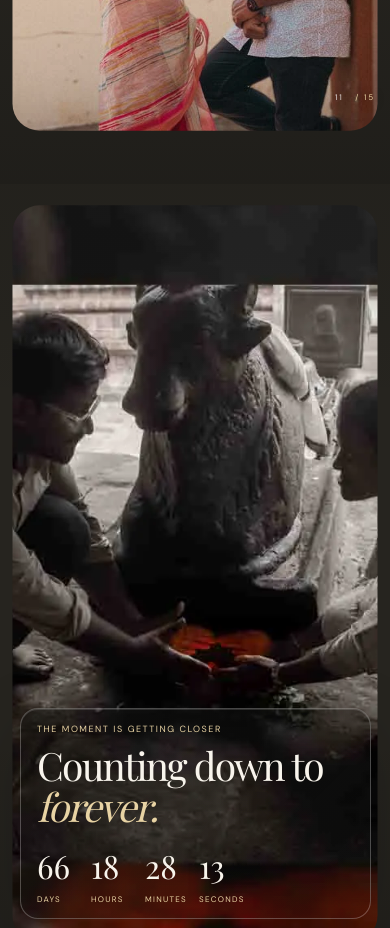
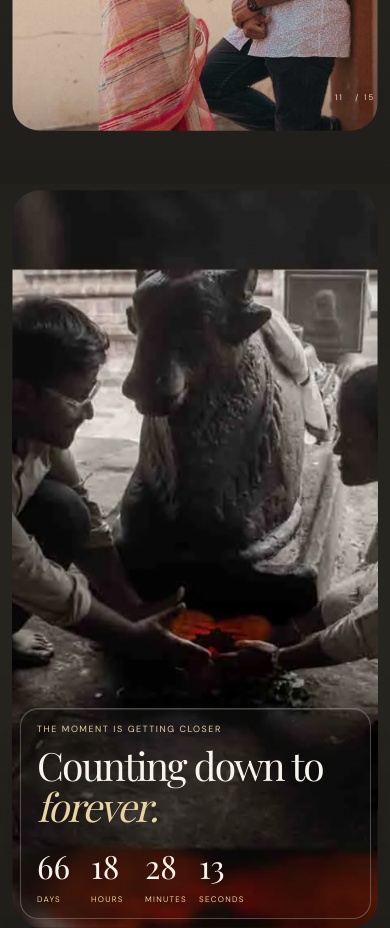
Before and after one commit to bm18ind/balawedsgaja, a plain HTML site: page index.html in a window 390 px wide. Shown: the part 9100-10028 px from the top of the page. Drawn offline with nearby package versions, Linux system fonts and the light colour scheme; a web font is replaced by a local one.

Commit message:
Add files via upload

```diff
--- a/styles.css
+++ b/styles.css
@@ -1324,12 +1324,13 @@ body{overflow-x:hidden;background:#11110f}
 /* Page 12 refinements:
    Mobile: lift the background photograph by 7px.
    Desktop: shrink the glass copy panel to its content width without changing typography. */
-@media (max-width: 700px) {
-  #scene-12 .scene-image {
-    transform: translateY(-32px) scale(1.015) !important;
+@media (max-width: 700px), (pointer: coarse) {
+  #scene-12 .scene-image,
+  #scene-12.is-current .scene-image {
+    transform: translate3d(0, -47px, 0) scale(1.015) !important;
   }
   #scene-12:not(.is-current) .scene-image {
-    transform: translateY(-32px) scale(1.04) !important;
+    transform: translate3d(0, -47px, 0) scale(1.04) !important;
   }
 }
 
```
